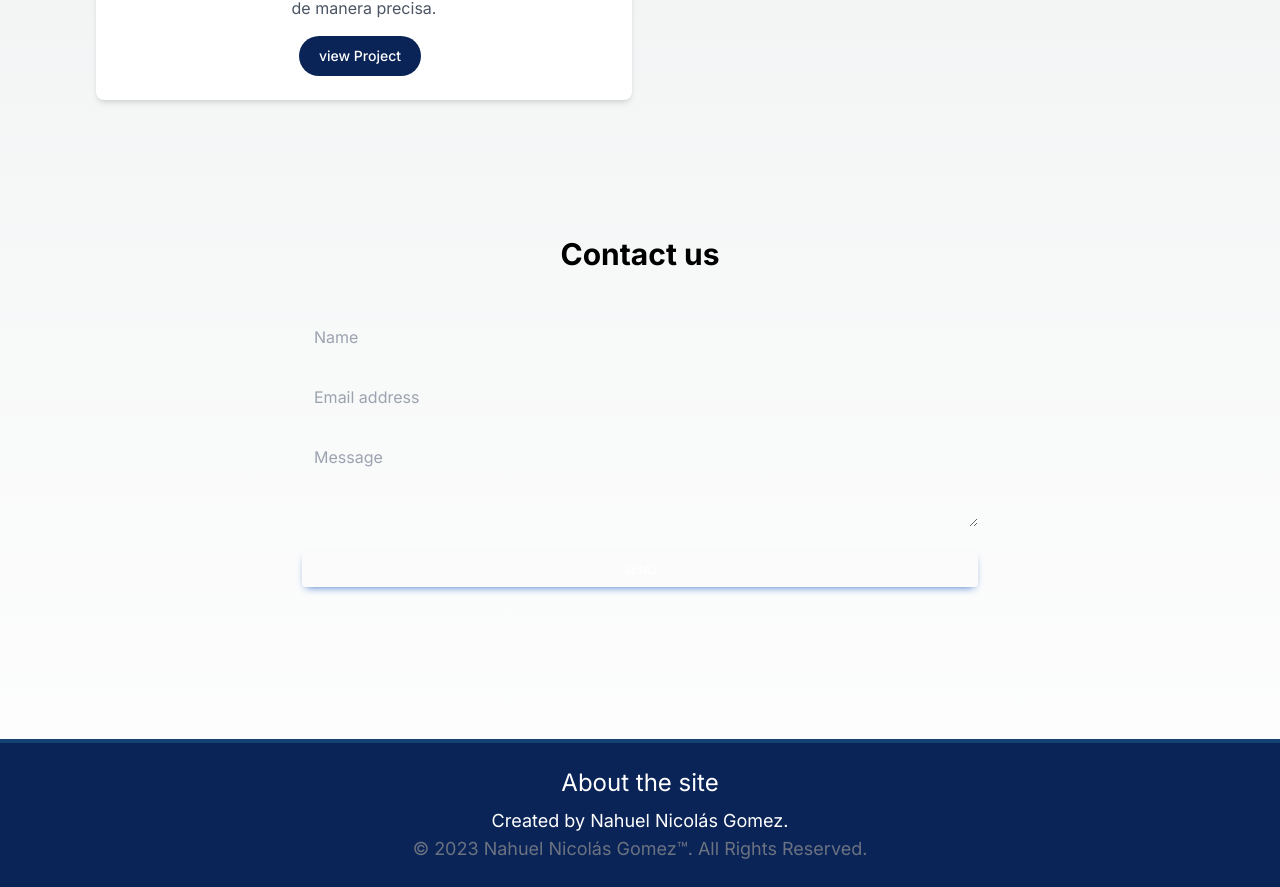
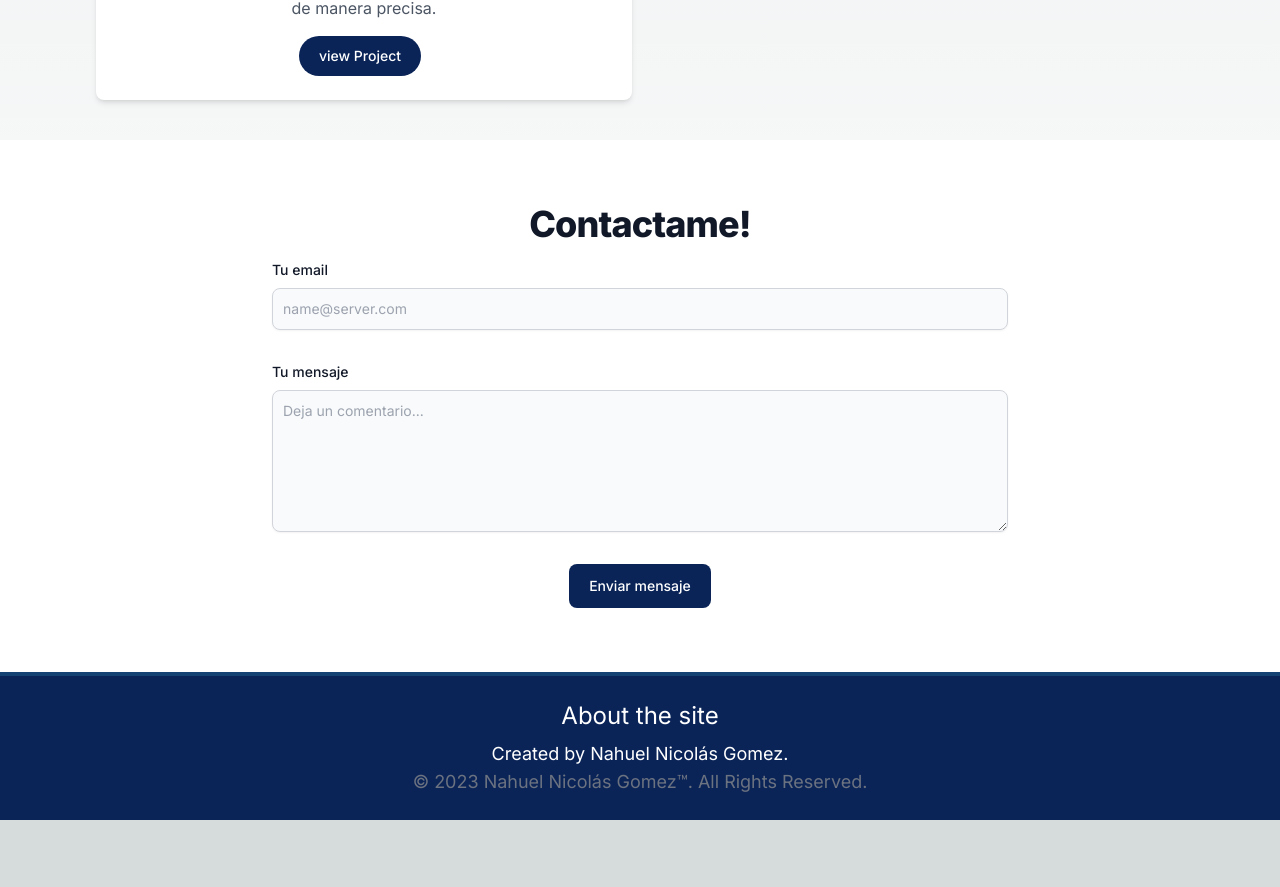
Before and after one commit to NahuelNGomez/portfolio, a Next.js app: page / in a window 1280 px wide. Shown: the part 2212-3099 px from the top of the page. After the commit the page ends 3032 px from the top, so only its background shows below. Built offline with nearby package versions, Linux system fonts and the light colour scheme.

Commit message:
form about contactMe added

```diff
--- a/package.json
+++ b/package.json
@@ -9,13 +9,14 @@
     "lint": "next lint"
   },
   "dependencies": {
+    "@formspree/react": "^2.5.1",
     "@types/node": "20.6.0",
     "@types/react": "18.2.21",
     "@types/react-dom": "18.2.7",
     "autoprefixer": "10.4.15",
     "eslint": "8.49.0",
     "eslint-config-next": "13.4.19",
-    "next": "13.4.19",
+    "next": "^13.5.6",
     "postcss": "8.4.29",
     "react": "18.2.0",
     "react-dom": "18.2.0",
--- a/src/app/components/Home/ContactMe.tsx
+++ b/src/app/components/Home/ContactMe.tsx
@@ -1,61 +1,50 @@
+'use client'
+
+import React from 'react';
+
+import { useForm, ValidationError } from '@formspree/react';
 
 
 export default function ContactMe() {
-   return(
-      <div className="container my-24 mx-auto md:px-6">
-  <section className="mb-32 text-center">
-    <div className="mx-auto max-w-[700px] md:px-3">
-      <h2 className="mb-12 text-3xl font-bold">Contact us</h2>
-      <form >
-        <div className="relative mb-6" data-te-input-wrapper-init>
-          <input
-            type="text"
-            className=" block min-h-[auto] w-full rounded border-0 bg-transparent py-[0.32rem] px-3 leading-[1.6] outline-none transition-all duration-200  motion-reduce:transition-none dark:text-neutral-200 dark:placeholder:text-neutral-200 dark:peer-focus:text-primary [&:not([data-te-input-placeholder-active])]:placeholder:opacity-900  border border-gray-300 "
-            id="exampleInput90"
-            placeholder="Name" />
-          <label
-            className="pointer-events-none absolute top-0 left-3 mb-0 max-w-[90%] origin-[0_0] truncate pt-[0.37rem] leading-[1.6] text-neutral-500 transition-all duration-200 ease-out peer-focus:-translate-y-[0.9rem] peer-focus:scale-[0.8] peer-focus:text-primary peer-data-[te-input-state-active]:-translate-y-[0.9rem] peer-data-[te-input-state-active]:scale-[0.8] motion-reduce:transition-none dark:text-neutral-200 dark:peer-focus:text-primary"
-            htmlFor="exampleInput90"
-            >
-          </label>
+  const [state, handleSubmit] = useForm("xdoryqbv");
+  if (0) {
+      return (
+        <section className="bg-white dark:bg-transparent">
+          <div className="py-8 lg:py-16 px-4 mx-auto max-w-screen-md">
+          <h2 className="mb-4 text-4xl tracking-tight font-extrabold text-center text-gray-900 dark:text-white">Mensaje enviado con éxito!</h2>
           </div>
-        <div className="relative mb-6" data-te-input-wrapper-init>
-          <input
-            type="email"
-            className=" block min-h-[auto] w-full rounded border-0 bg-transparent py-[0.32rem] px-3 leading-[1.6] outline-none transition-all duration-200  motion-reduce:transition-none dark:text-neutral-200 dark:placeholder:text-neutral-200 dark:peer-focus:text-primary [&:not([data-te-input-placeholder-active])]:placeholder:opacity-900  border border-gray-300 "
-            id="exampleInput91"
-            placeholder="Email address" />
-          <label
-                  className="pointer-events-none absolute top-0 left-3 mb-0 max-w-[90%] origin-[0_0] truncate pt-[0.37rem] leading-[1.6] text-neutral-500 transition-all duration-200 ease-out peer-focus:-translate-y-[0.9rem] peer-focus:scale-[0.8] peer-focus:text-primary peer-data-[te-input-state-active]:-translate-y-[0.9rem] peer-data-[te-input-state-active]:scale-[0.8] motion-reduce:transition-none dark:text-neutral-200 dark:peer-focus:text-primary"
-                  htmlFor="exampleInput91"
-                  >
-               </label>
+        </section>
+      );
+  }
+  return (
+    <section className="bg-white dark:bg-transparent">
+    <div className="py-8 lg:py-16 px-4 mx-auto max-w-screen-md">
+        <h2 className="mb-4 text-4xl tracking-tight font-extrabold text-center text-gray-900 dark:text-white">Contactame!</h2>
+        {/*<p className="mb-8 lg:mb-16 font-light text-center text-gray-500 dark:text-gray-400 sm:text-xl">Got a technical issue? Want to send feedback about a beta feature? Need details about our Business plan? Let us know.</p>*/}
+        <form onSubmit={handleSubmit} className="space-y-8">
+            <div>
+                <label htmlFor="email" className="block mb-2 text-sm font-medium text-gray-900 dark:text-gray-400">Tu email</label>
+                <input type="email" id="email" name='email' className="shadow-sm bg-gray-50 border border-gray-300 text-gray-900 text-sm rounded-lg focus:ring-primary-500 focus:border-primary-500 block w-full p-2.5 dark:bg-dark0 dark:border-gray-600 dark:placeholder-gray-400 dark:text-white dark:focus:ring-primary-500 dark:focus:border-primary-500 dark:shadow-sm-light " placeholder="name@server.com" required autoComplete="off" autoCorrect="off"/>
+                <ValidationError
+                prefix="Email"
+                field="email"
+                errors={state.errors}
+                />
             </div>
-            <div className="relative mb-6" data-te-input-wrapper-init>
-               <textarea
-                  className="block min-h-[auto] w-full rounded border-0 bg-transparent py-[0.32rem] px-3 leading-[1.6] outline-none transition-all duration-200  motion-reduce:transition-none dark:text-neutral-200 dark:placeholder:text-neutral-200 dark:peer-focus:text-primary [&:not([data-te-input-placeholder-active])]:placeholder:opacity-900  border border-gray-300 "
-                  id="exampleFormControlTextarea1"
-                  rows={3}
-                  placeholder="Message"></textarea>
-               <label
-                  htmlFor="exampleFormControlTextarea1"
-                  className="pointer-events-none absolute top-0 left-3 mb-0 max-w-[90%] origin-[0_0] truncate pt-[0.37rem] leading-[1.6] text-neutral-500 transition-all duration-200 ease-out peer-focus:-translate-y-[0.9rem] peer-focus:scale-[0.8] peer-focus:text-primary peer-data-[te-input-state-active]:-translate-y-[0.9rem] peer-data-[te-input-state-active]:scale-[0.8] motion-reduce:transition-none dark:text-neutral-200 dark:peer-focus:text-primary"
-                  ></label>
+            <div className="sm:col-span-2">
+                <label htmlFor="message" className="block mb-2 text-sm font-medium text-gray-900 dark:text-gray-400">Tu mensaje</label>
+                <textarea id="message" name='message' rows={6} className="block p-2.5 w-full text-sm text-gray-900 bg-gray-50 rounded-lg shadow-sm border border-gray-300 focus:ring-primary-500 focus:border-primary-500 dark:bg-dark0 dark:border-gray-600 dark:placeholder-gray-400 dark:text-white dark:focus:ring-primary-500 dark:focus:border-primary-500" placeholder="Deja un comentario..."/>
+                <ValidationError
+                prefix="Message"
+                field="message"
+                errors={state.errors}
+                />
             </div>
-        <button
-          type="button"
-          data-te-ripple-init
-          data-te-ripple-color="light"
-          className="mb-6 inline-block w-full rounded bg-primary px-6 pt-2.5 pb-2 text-xs font-medium uppercase leading-normal text-white shadow-[0_4px_9px_-4px_#3b71ca] transition duration-150 ease-in-out hover:bg-primary-600 hover:shadow-[0_8px_9px_-4px_rgba(59,113,202,0.3),0_4px_18px_0_rgba(59,113,202,0.2)] focus:bg-primary-600 focus:shadow-[0_8px_9px_-4px_rgba(59,113,202,0.3),0_4px_18px_0_rgba(59,113,202,0.2)] focus:outline-none focus:ring-0 active:bg-primary-700 active:shadow-[0_8px_9px_-4px_rgba(59,113,202,0.3),0_4px_18px_0_rgba(59,113,202,0.2)] dark:shadow-[0_4px_9px_-4px_rgba(59,113,202,0.5)] dark:hover:shadow-[0_8px_9px_-4px_rgba(59,113,202,0.2),0_4px_18px_0_rgba(59,113,202,0.1)] dark:focus:shadow-[0_8px_9px_-4px_rgba(59,113,202,0.2),0_4px_18px_0_rgba(59,113,202,0.1)] dark:active:shadow-[0_8px_9px_-4px_rgba(59,113,202,0.2),0_4px_18px_0_rgba(59,113,202,0.1)]">
-          Send
-        </button>
+            <div className='flex justify-center'>
+              <button type="submit" disabled={state.submitting} className="py-3 px-5 text-sm font-medium text-center text-white bg-dark0 rounded-lg sm:w-fit hover:bg-gray-900  outline-none ring-dark2 dark:bg-dark0 dark:hover:bg-dark1 dark:ring-2 dark:ring-dark1">Enviar mensaje</button>
+            </div>
         </form>
     </div>
     </section>
-
-</div>
-
-   )
-
-
+  );
 }
--- a/src/app/components/Home/Navegation.tsx
+++ b/src/app/components/Home/Navegation.tsx
@@ -4,13 +4,13 @@ export default function Navegation(){
         <nav className="max-w-[85rem] w-full mx-auto px-4 flex items-center justify-between" aria-label="Global">
           <a href="#">
             <svg className="sm:w-8 sm:h-8 h-4 w-4 text-gray-600 dark:text-gray-400"  fill="none" viewBox="0 0 24 24" stroke="currentColor">
-              <path stroke-linecap="round" stroke-linejoin="round" stroke-width="2" d="M3 12l2-2m0 0l7-7 7 7M5 10v10a1 1 0 001 1h3m10-11l2 2m-2-2v10a1 1 0 01-1 1h-3m-6 0a1 1 0 001-1v-4a1 1 0 011-1h2a1 1 0 011 1v4a1 1 0 001 1m-6 0h6"/>
+              <path strokeLinecap="round" strokeLinejoin="round" strokeWidth="2" d="M3 12l2-2m0 0l7-7 7 7M5 10v10a1 1 0 001 1h3m10-11l2 2m-2-2v10a1 1 0 01-1 1h-3m-6 0a1 1 0 001-1v-4a1 1 0 011-1h2a1 1 0 011 1v4a1 1 0 001 1m-6 0h6"/>
             </svg>
           </a>
           <div className="flex flex-row items-center gap-5 mt-5 justify-end mt-0 pl-5">
             <a className="text-sm md:text-sm lg:text-base xl:text-xl text-gray-600 hover:text-gray-400 dark:text-gray-400 dark:hover:text-gray-500" href="#about" aria-current="page">About</a>
             <a className="text-sm md:text-sm lg:text-base xl:text-xl text-gray-600 hover:text-gray-400 dark:text-gray-400 dark:hover:text-gray-500" href="#work">Work</a>
-            <a className="text-sm md:text-sm lg:text-base xl:text-xl text-gray-600 hover:text-gray-400 dark:text-gray-400 dark:hover:text-gray-500" href="#">Contact</a>
+            <a className="text-sm md:text-sm lg:text-base xl:text-xl text-gray-600 hover:text-gray-400 dark:text-gray-400 dark:hover:text-gray-500" href="#contact">Contact</a>
           </div>
         </nav>
       </header>
--- a/src/app/components/Home/TableResume.tsx
+++ b/src/app/components/Home/TableResume.tsx
@@ -15,7 +15,7 @@ export default function TableResume() {
               <tr className="bg-white dark:bg-dark0  hover:bg-dark1 dark:hover:bg-gray-900 transition-colors duration-300">
                 <th scope="row" className="px-6 py-4 font-medium text-gray-900 dark:text-white">
                 <Link href="/CV - NahuelGomez.pdf">
-                <div className='flex items-center'><svg className="h-8 w-8 text-green-600  p-1"  viewBox="0 0 24 24"  fill="none"  stroke="currentColor"  stroke-width="2"  stroke-linecap="round"  stroke-linejoin="round">  <path d="M13 2H6a2 2 0 0 0-2 2v16a2 2 0 0 0 2 2h12a2 2 0 0 0 2-2V9z" />  <polyline points="13 2 13 9 20 9" /></svg><p className="text-green-700">Español</p></div></Link>
+                <div className='flex items-center'><svg className="h-8 w-8 text-green-600  p-1"  viewBox="0 0 24 24"  fill="none"  stroke="currentColor"  strokeWidth="2"  strokeLinecap="round"  strokeLinejoin="round">  <path d="M13 2H6a2 2 0 0 0-2 2v16a2 2 0 0 0 2 2h12a2 2 0 0 0 2-2V9z" />  <polyline points="13 2 13 9 20 9" /></svg><p className="text-green-700">Español</p></div></Link>
                 </th>
               </tr>
             </tbody>
--- a/src/app/page.tsx
+++ b/src/app/page.tsx
@@ -47,7 +47,9 @@ export default function Home() {
           <TableWorks image={kotlin} title={titleKotlin} description={descripcionKotlin} />
         </div>
       </div>
-      <ContactMe/>
+      <div id="contact">
+        <ContactMe />
+      </div>
       <Footer/>
     </main>
   )
```
Also changed, not shown: 1 other file (tests, documents, lock files or other folders). Lines whose indentation alone changed are shown as unchanged.
